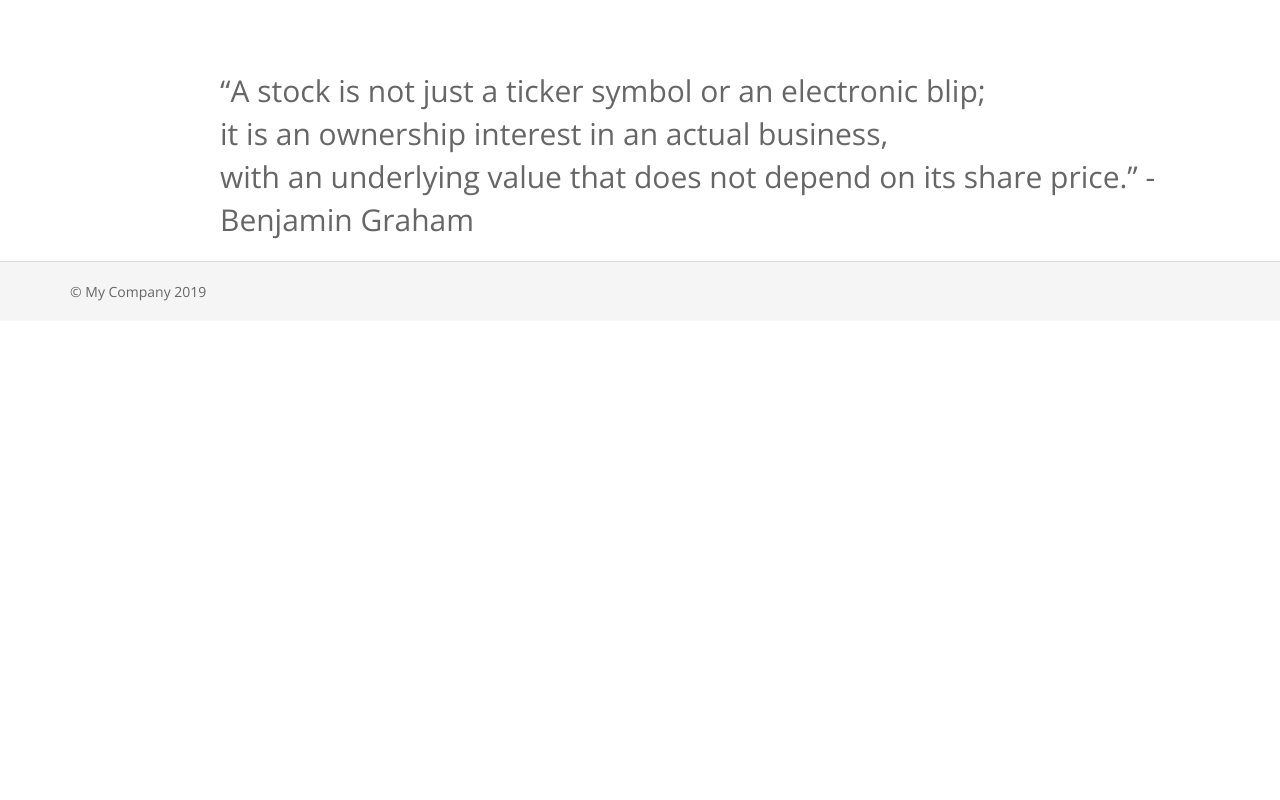
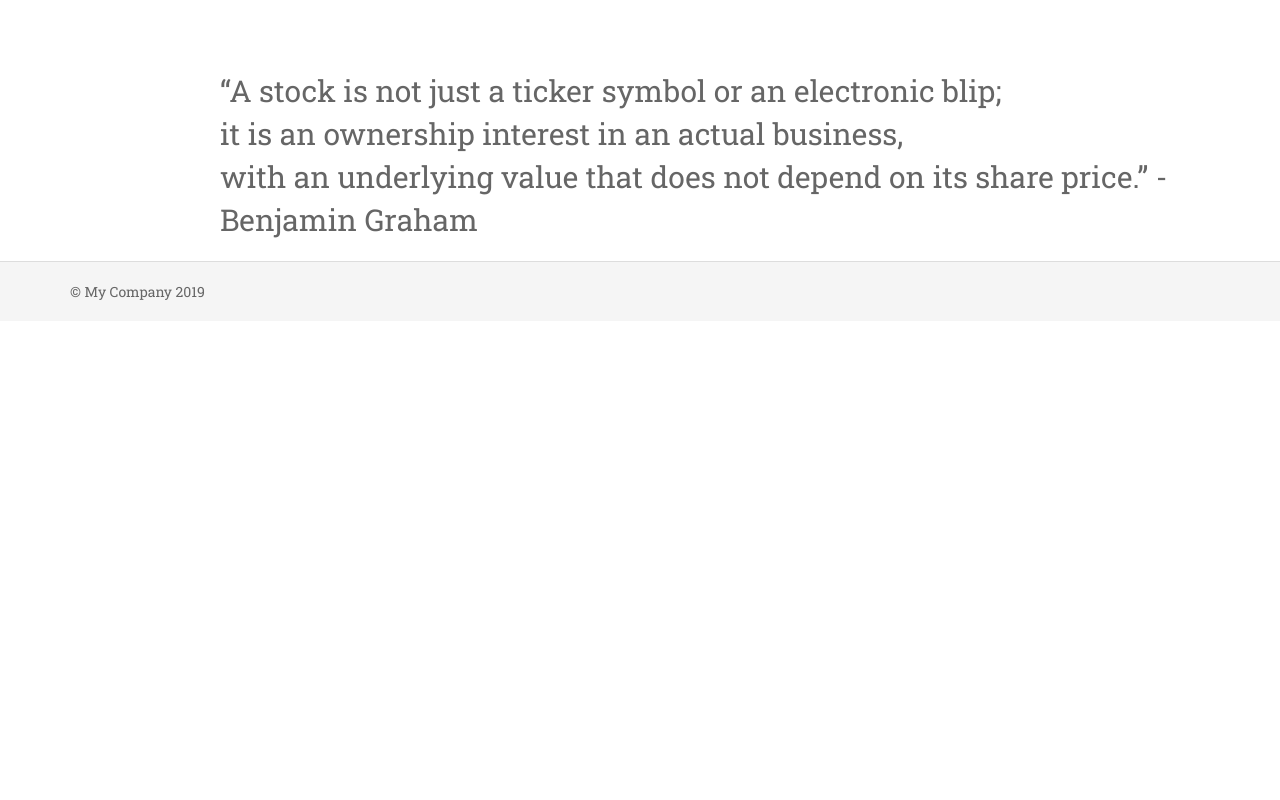
Before and after one commit to viktorgreamer/money.loc, a Yii app: template views/site/index.php in a window 1280 px wide. Run offline with PHP 8.4 and a stand-in for Yii, Linux system fonts and the light colour scheme; the template is opened without the code that fills it, so the values that code supplies are empty; some libraries are stand-ins or nearby versions.

Commit message:
setting new font

```diff
--- a/assets/AppAsset.php
+++ b/assets/AppAsset.php
@@ -23,6 +23,7 @@ class AppAsset extends AssetBundle
     public $css = [
         'css/bootstrap.css',
         'css/site.css',
+        "https://fonts.googleapis.com/css?family=Roboto+Slab",
     ];
     public $js = [
     ];
--- a/web/css/site.css
+++ b/web/css/site.css
@@ -1,6 +1,9 @@
 html,
 body {
     height: 100%;
+}
+*{
+    font-family: 'Roboto Slab', serif;
 }
 
 .wrap {
```
